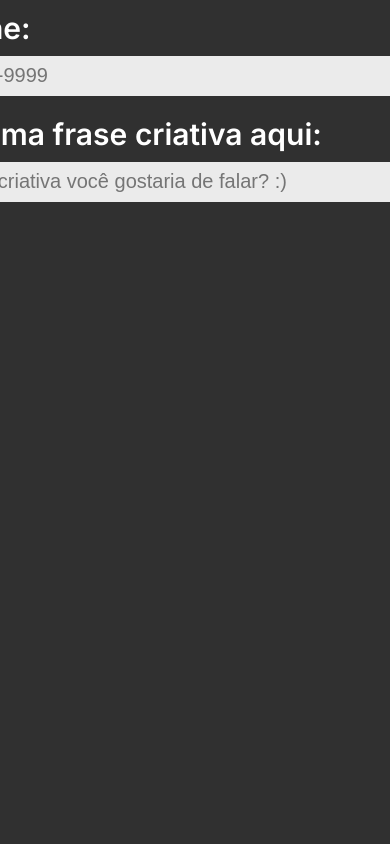
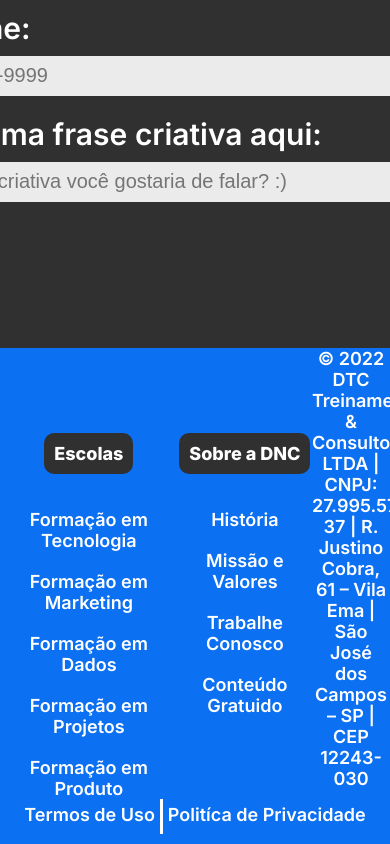
Before and after one commit to Hall-00C/Bootcamp-DNC, a plain HTML site: page index.html in a window 390 px wide. Shown: the part 1628-2472 px from the top of the page. Before the commit the page ends 1976 px from the top, so only its background shows below. Drawn offline with Linux system fonts and the light colour scheme.

Commit message:
Adicionando media query para mobile

```diff
--- a/index.html
+++ b/index.html
@@ -70,5 +70,55 @@
             <input type="submit" value="Cadastrar">
         </form>
     </section>
+
+    <footer>
+        <div class="linha1">
+            <nav>
+                 <h5> Escolas</h5>
+                 <ul>
+                    <li>
+                        <a href=""> Formação em Tecnologia</a>
+                    </li>
+                    <li>
+                        <a href=""> Formação em Marketing</a>
+                    </li>
+                    <li>
+                        <a href=""> Formação em Dados</a>
+                    </li>
+                    <li>
+                        <a href=""> Formação em Projetos</a>
+                    </li>
+                    <li>
+                        <a href=""> Formação em Produto</a>
+                    </li>
+                 </ul>
+            </nav>
+            <nav>
+                <h5> Sobre a DNC</h5>
+                 <ul>
+                    <li>
+                        <a href=""> História</a>
+                    </li>
+                    <li>
+                        <a href=""> Missão e Valores</a>
+                    </li>
+                    <li>
+                        <a href=""> Trabalhe Conosco</a>
+                    </li>
+                    <li>
+                        <a href=""> Conteúdo Gratuido</a>
+                    </li>
+                 </ul>
+            </nav>
+            <div class="endereco">
+                © 2022 DTC Treinamentos & Consultoria LTDA | CNPJ: 27.995.577/0001-37 | R. Justino Cobra, 61 – Vila Ema | São José dos Campos – SP | CEP 12243-030
+            </div>
+        </div>
+        <div class="linha2">
+            <a href="">Termos de Uso</a>
+            <a href="">Politíca de Privacidade</a>
+        </div>
+    </footer>
+
 </body>
 </html>
--- a/style.css
+++ b/style.css
@@ -166,3 +166,140 @@
         box-shadow: 0px 6px 4px rgba(12, 112, 242, 0.25);
         cursor: pointer;
     }
+
+    /* Footer */
+
+    footer{
+        width: 100%;
+        background-color: var(--azul-dnc);
+    }
+
+    footer .linha1{
+        display: flex;
+        justify-content: space-around;
+        align-items: center;
+    }
+
+    footer ul{
+        list-style: none;
+        margin: 0px;
+        padding: 0px;
+    }
+
+    footer nav{
+        display: flex;
+        flex-direction: column;
+        align-items: center;
+
+        height: 330px;
+    }
+
+    footer h5{
+        text-align: center;
+        color: white;
+        font-weight: 800;
+        font-size: 18px;
+        font-family: var(--fonte-padrao);
+        background-color: var(--preto-dnc);
+        border-radius: 10px;
+
+        padding: 10px 10px 10px 10px;
+        margin-bottom: 15px;
+    }
+
+    footer ul li{
+        text-align: center;
+        color: white;
+        font-weight: 600;
+        font-size: 18px;
+        font-family: var(--fonte-padrao);
+
+        margin: 20px 0px 20px 0px;
+    }
+
+    footer ul li a:hover{
+        color: var(--cinza-dnc);
+    }
+
+    footer ul li a{
+        color: white;
+        text-decoration: none;
+    }
+
+    footer .endereco{
+        font-weight: 600;
+        font-size: 18px;
+        font-family: var(--fonte-padrao);
+        color: white;
+        text-align: center;
+        width: 20%;
+    }
+
+    footer .linha2{
+        height: 35px;
+        display: flex;
+        justify-content: center;
+        margin: 0px;
+        padding: 10px;
+    }
+
+    footer .linha2 a{
+        font-weight: 600;
+        font-size: 18px;
+        font-family: var(--fonte-padrao);
+        color: white;
+        text-decoration: none;
+        padding: 5px;
+    }
+
+    footer .linha2 a:first-child{
+        border-right: 3px solid white;
+
+    }
+
+    footer .linha2 a:hover{
+        color: var(--cinza-dnc);
+    }
+
+@media only screen and(max-width: 600px ){
+    #principal{
+        flex-direction: column;
+        height: auto;
+    }
+
+    #menu{
+        flex-direction: column;
+        width: 100%;
+        margin: 0px;
+    }
+
+    #menu a{
+        width: 50px;
+        display: flex;
+        align-items: center;
+    }
+
+    #principal button{
+        width: 100px;
+        margin: 0px;
+    }
+
+    section h1{
+        font-size: 38px;
+    }
+
+    section h2{
+        font-size: 28px;
+        padding-right: 15px;
+        padding-left: 15px;
+    }
+
+    form{
+        width: 95%;
+        font-size: 20px;
+    }
+
+    .checkbox-itens label{
+        font-size: 17px;
+    }
+}
```
